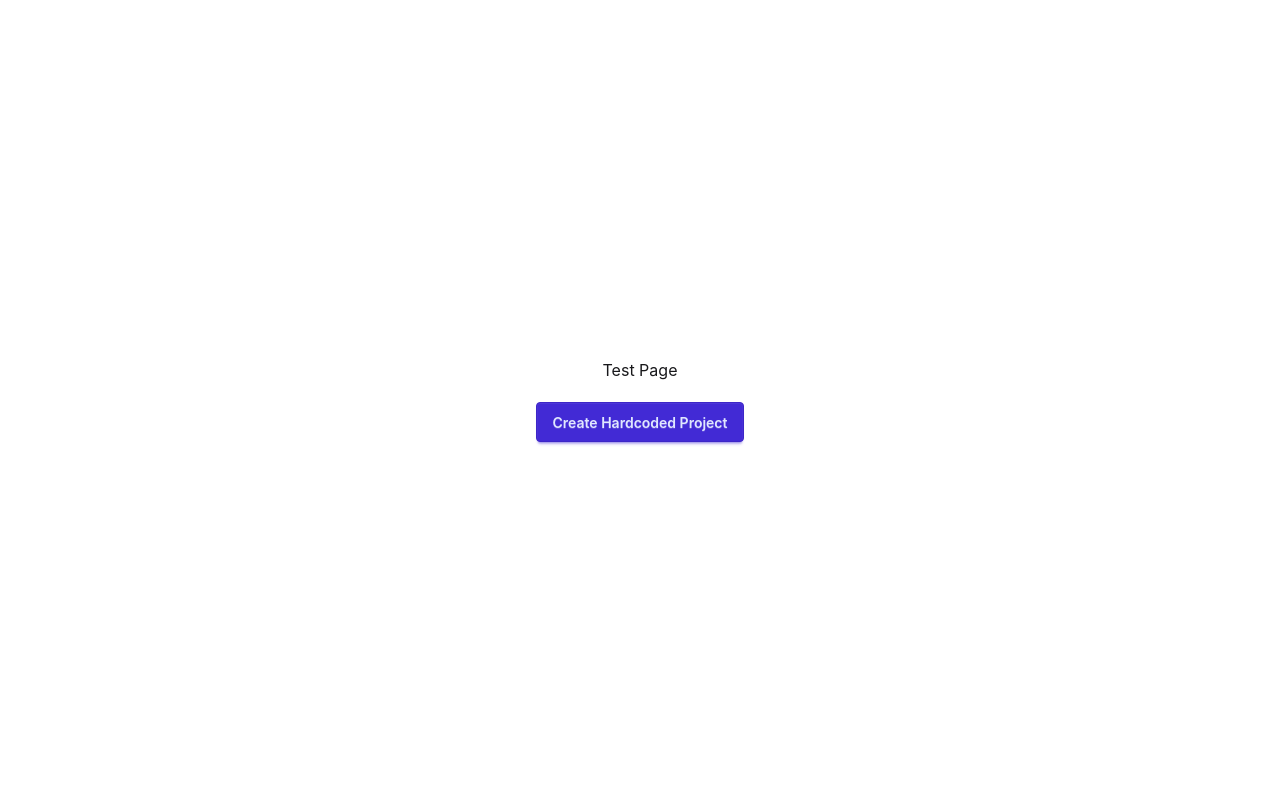
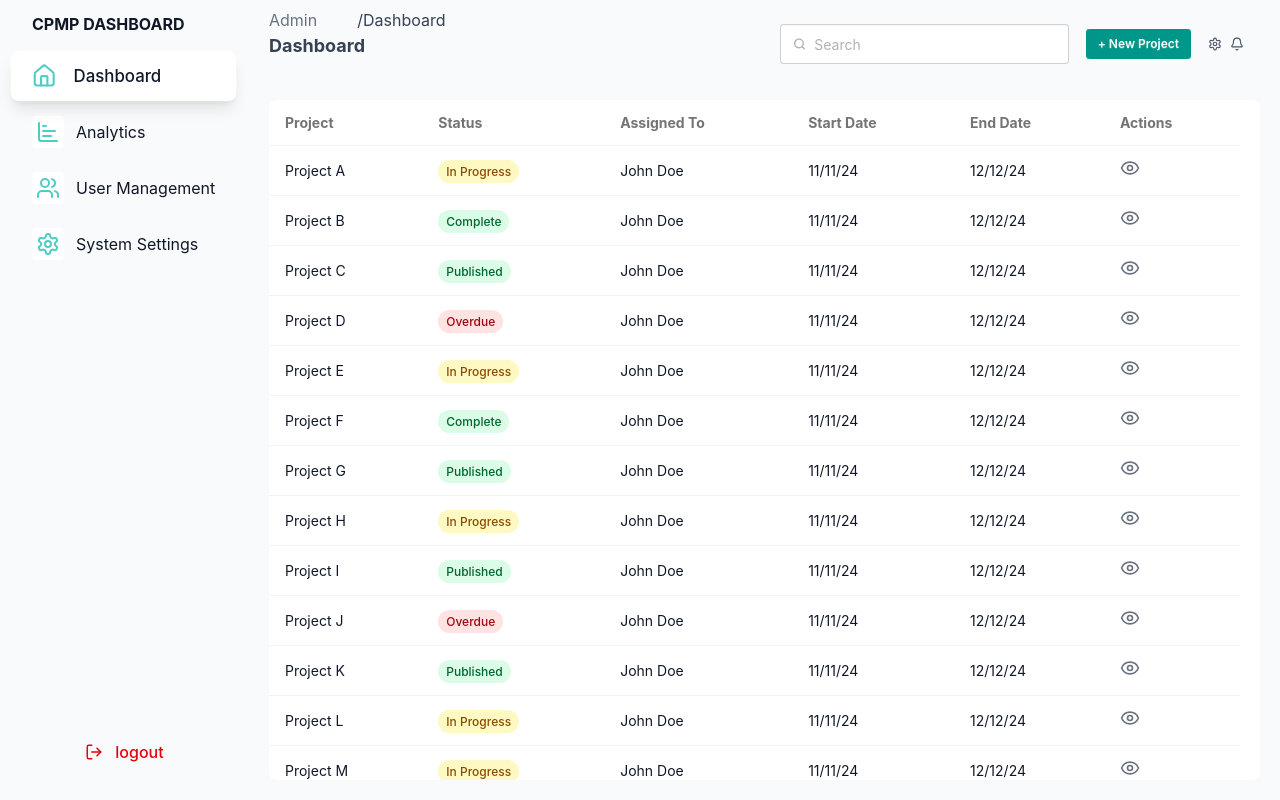
Before and after one commit to Mayoyo25/capstone, a React (Vite) app: page /test in a window 1280 px wide. Built offline with nearby package versions, Linux system fonts and the light colour scheme.

Commit message:
Dynamic table for diff roles

```diff
--- a/src/TestPage.jsx
+++ b/src/TestPage.jsx
@@ -1,19 +1,8 @@
-import { getProjects } from './services/projects';
+import DashboardComponent from './components/DashboardComponent';
 
 function TestPage() {
-  const handleTest = async () => {
-    const list = await getProjects();
-    console.log(list);
-  };
-
-  return (
-    <div className='h-screen w-screen flex flex-col justify-center items-center gap-5'>
-      <h1>Test Page</h1>
-      <button onClick={handleTest} className='btn btn-primary'>
-        Create Hardcoded Project
-      </button>
-    </div>
-  );
+  const userType = ['ADMIN', 'CLIENT', 'STUDENT', 'SUPERVISOR'];
+  return <DashboardComponent userType={userType[0]} />;
 }
 
 export default TestPage;
--- a/src/components/Dashboard.jsx
+++ b/src/components/Dashboard.jsx
@@ -1,7 +1,10 @@
+import useAuthStore from '../stores/authStore';
 import DashboardComponent from './DashboardComponent';
 
 function Dashboard() {
-  return <DashboardComponent />;
+  const { userData } = useAuthStore();
+
+  return <DashboardComponent userType={userData.user_type} />;
 }
 
 export default Dashboard;
--- a/src/components/DashboardComponent.jsx
+++ b/src/components/DashboardComponent.jsx
@@ -1,10 +1,14 @@
 import { useState, useRef } from 'react';
 import {
+  LogOut,
   House,
-  ChartNoAxesColumn,
-  ChartNoAxesCombined,
+  ChartBar,
+  Users,
   Globe,
-  LogOut,
+  FileText,
+  Settings,
+  Bell,
+  BookOpen,
 } from 'lucide-react';
 import DashboardTable from './DashboardTable';
 import DashboardTop from './DashboardTop';
@@ -31,42 +35,193 @@ export const ProjectStatusBadge = ({ status }) => {
   );
 };
 
-function DashboardComponent() {
+// Configuration for different user types
+const userTypeConfig = {
+  ADMIN: {
+    navItems: [
+      { id: 1, label: 'Dashboard', icon: House },
+      { id: 2, label: 'Analytics', icon: ChartBar },
+      { id: 3, label: 'User Management', icon: Users },
+      { id: 4, label: 'System Settings', icon: Settings },
+    ],
+    showNewProjectButton: false,
+  },
+  CLIENT: {
+    navItems: [
+      { id: 1, label: 'Dashboard', icon: House },
+      { id: 2, label: 'My Projects', icon: FileText },
+      { id: 3, label: 'New Project', icon: FileText },
+      { id: 4, label: 'Notifications', icon: Bell },
+    ],
+    showNewProjectButton: true,
+  },
+  SUPERVISOR: {
+    navItems: [
+      { id: 1, label: 'Dashboard', icon: House },
+      { id: 2, label: 'Student Progress', icon: ChartBar },
+      { id: 3, label: 'Projects', icon: FileText },
+      { id: 4, label: 'Approvals', icon: Globe },
+    ],
+    showNewProjectButton: false,
+  },
+  STUDENT: {
+    navItems: [
+      { id: 1, label: 'Dashboard', icon: House },
+      { id: 2, label: 'My Projects', icon: BookOpen },
+      { id: 3, label: 'Progress', icon: ChartBar },
+      { id: 4, label: 'Resources', icon: FileText },
+    ],
+    showNewProjectButton: false,
+  },
+};
+
+// Dynamic content generator based on user type and page
+const getPageContent = (activePage, userType) => {
+  const commonTable = (
+    <DashboardTable projects={temporaryProjects} userType={userType} />
+  );
+
+  const contentMap = {
+    ADMIN: {
+      1: commonTable,
+      2: <AnalyticsDashboard />,
+      3: <UserManagement />,
+      4: <SystemSettings />,
+    },
+    CLIENT: {
+      1: commonTable,
+      2: commonTable,
+      3: <div className='p-4'>New project form would appear here</div>,
+      4: <Notifications />,
+    },
+    SUPERVISOR: {
+      1: commonTable,
+      2: <StudentProgress />,
+      3: commonTable,
+      4: <ApprovalsDashboard />,
+    },
+    STUDENT: {
+      1: commonTable,
+      2: commonTable,
+      3: <StudentProgressView />,
+      4: <ResourcesLibrary />,
+    },
+  };
+
+  return contentMap[userType]?.[activePage] || <div>Page not found</div>;
+};
+
+// Example component placeholders - you would replace these with your actual components
+const AnalyticsDashboard = () => (
+  <div className='p-4'>
+    <h3 className='text-lg font-medium mb-4'>System Analytics</h3>
+    <div className='grid grid-cols-1 md:grid-cols-3 gap-4'>
+      <div className='bg-blue-100 p-4 rounded-lg'>Users</div>
+      <div className='bg-green-100 p-4 rounded-lg'>Projects</div>
+      <div className='bg-purple-100 p-4 rounded-lg'>Activity</div>
+    </div>
+  </div>
+);
+
+const UserManagement = () => (
+  <div className='p-4'>
+    <h3 className='text-lg font-medium mb-4'>Manage Users</h3>
+    <div className='bg-white rounded-lg shadow p-4'>
+      User table would go here
+    </div>
+  </div>
+);
+
+const SystemSettings = () => (
+  <div className='p-4'>
+    <h3 className='text-lg font-medium mb-4'>System Configuration</h3>
+    <div className='space-y-4'>
+      <div className='bg-gray-100 p-4 rounded-lg'>Settings form</div>
+    </div>
+  </div>
+);
+
+const Notifications = () => (
+  <div className='p-4'>
+    <h3 className='text-lg font-medium mb-4'>Your Notifications</h3>
+    <div className='space-y-2'>
+      {[1, 2, 3].map((i) => (
+        <div key={i} className='bg-white p-3 rounded-lg shadow'>
+          Notification {i}
+        </div>
+      ))}
+    </div>
+  </div>
+);
+
+const StudentProgress = () => (
+  <div className='p-4'>
+    <h3 className='text-lg font-medium mb-4'>Student Progress Tracking</h3>
+    <div className='grid grid-cols-1 md:grid-cols-2 gap-4'>
+      <div className='bg-yellow-100 p-4 rounded-lg'>Progress Chart</div>
+      <div className='bg-red-100 p-4 rounded-lg'>Performance Metrics</div>
+    </div>
+  </div>
+);
+
+const ApprovalsDashboard = () => (
+  <div className='p-4'>
+    <h3 className='text-lg font-medium mb-4'>Pending Approvals</h3>
+    <div className='bg-white rounded-lg shadow p-4'>
+      Approvals list would go here
+    </div>
+  </div>
+);
+
+const StudentProgressView = () => (
+  <div className='p-4'>
+    <h3 className='text-lg font-medium mb-4'>Your Progress</h3>
+    <div className='bg-green-100 p-4 rounded-lg'>
+      Progress visualization for student
+    </div>
+  </div>
+);
+
+const ResourcesLibrary = () => (
+  <div className='p-4'>
+    <h3 className='text-lg font-medium mb-4'>Learning Resources</h3>
+    <div className='grid grid-cols-1 md:grid-cols-3 gap-4'>
+      {['Resource 1', 'Resource 2', 'Resource 3'].map((res) => (
+        <div key={res} className='bg-blue-50 p-4 rounded-lg'>
+          {res}
+        </div>
+      ))}
+    </div>
+  </div>
+);
+
+function DashboardComponent({ userType }) {
   const tableContainerRef = useRef(null);
   const [activePage, setActivePage] = useState(1);
   const [isNewProjectModalOpen, setIsNewProjectModalOpen] = useState(false);
-
   const { logout } = useAuthStore();
 
-  // Function to open the modal
-  const openNewProjectModal = () => {
-    setIsNewProjectModalOpen(true);
-  };
+  const config = userTypeConfig[userType] || userTypeConfig.CLIENT;
+  const navItems = config.navItems;
 
-  // Function to close the modal
-  const closeNewProjectModal = () => {
-    setIsNewProjectModalOpen(false);
-  };
-
-  // Navigation items with icons and labels
-  const navItems = [
-    { id: 1, label: 'Dashboard', icon: House },
-    { id: 2, label: 'Track Progress', icon: ChartNoAxesColumn },
-    { id: 3, label: 'Monitor Students', icon: ChartNoAxesCombined },
-    { id: 4, label: 'Pending Approvals', icon: Globe },
-  ];
+  const openNewProjectModal = () => setIsNewProjectModalOpen(true);
+  const closeNewProjectModal = () => setIsNewProjectModalOpen(false);
 
   return (
     <>
-      <ClientNewProjectModal
-        isOpen={isNewProjectModalOpen}
-        onClose={closeNewProjectModal}
-      />
-      <main className='grid grid-cols-[299px_1fr] w-screen h-screen overflow-hidden text-gray-900 bg-gray-50'>
+      {config.showNewProjectButton && (
+        <ClientNewProjectModal
+          isOpen={isNewProjectModalOpen}
+          onClose={closeNewProjectModal}
+          user_type={userType}
+        />
+      )}
+
+      <main className='grid grid-cols-[249px_1fr] w-screen h-screen overflow-hidden text-gray-900 bg-gray-50'>
         {/* Left Navigation */}
-        <div className='p-3 flex items-start justify-between flex-col'>
+        <div className='p-3 px-4 flex items-start justify-between flex-col'>
           <div className='flex-1'>
-            <h2 className='px-4 text-lg font-bold mb-4 '>CPMP DASHBOARD</h2>
+            <h3 className='px-4 font-bold mb-4 '>CPMP DASHBOARD</h3>
             <nav className='space-y-2'>
               {navItems.map((item) => {
                 const Icon = item.icon;
@@ -74,21 +229,28 @@ function DashboardComponent() {
                   <button
                     key={item.id}
                     onClick={() => setActivePage(item.id)}
-                    className={`w-full flex items-center gap-3 cursor-pointer text-left px-4 py-2 rounded-md ${
+                    className={`w-full flex items-center gap-3 cursor-pointer text-left px-4 py-2 rounded-lg ${
                       activePage === item.id
-                        ? 'font-medium'
+                        ? 'font-medium bg-white scale-105 shadow-lg'
                         : 'hover:bg-neutral-200'
                     }`}
                   >
-                    <Icon className='w-5 h-5' />
+                    <Icon
+                      className='p-1 rounded-sm bg-white text-brand'
+                      size={32}
+                    />
                     {item.label}
                   </button>
                 );
               })}
             </nav>
           </div>
-          <div className='h-fit'>
-            <button onClick={logout} className='btn btn-error'>
+          <div className='h-fit mx-auto mb-4'>
+            <button
+              onClick={logout}
+              className='flex items-center gap-3 px-4 py-2 rounded-md hover:bg-neutral-200 text-red-600 font-medium cursor-pointer'
+              title='Logout'
+            >
               <LogOut size={18} /> logout
             </button>
           </div>
@@ -96,14 +258,19 @@ function DashboardComponent() {
 
         {/* Right Content */}
         <section className='grid grid-rows-[80px_1fr] overflow-hidden'>
-          <DashboardTop openNewProjectModal={openNewProjectModal} />
+          <DashboardTop
+            userType={userType}
+            openNewProjectModal={
+              config.showNewProjectButton ? openNewProjectModal : null
+            }
+          />
           <section className='w-full h-full p-5 flex flex-col overflow-hidden'>
             <div
               ref={tableContainerRef}
               className='flex-1 min-h-0 rounded-lg custom-relative-for-scrollbar overflow-hidden hover:overflow-y-auto bg-white'
             >
               <div className='custom-absolute-for-scrollbar inset-0 overflow-y-hidden hover:overflow-y-auto'>
-                {pageContents[activePage]}
+                {getPageContent(activePage, userType)}
               </div>
             </div>
           </section>
@@ -114,42 +281,3 @@ function DashboardComponent() {
 }
 
 export default DashboardComponent;
-
-// Dummy content for pages 1-5
-const pageContents = {
-  1: <DashboardTable projects={temporaryProjects} />,
-  2: (
-    <div className='p-4 text-center'>
-      <h3 className='text-lg font-medium mb-2'>Track Progress</h3>
-      <p className='text-gray-600'>
-        This section would show project progress tracking
-      </p>
-      <div className='mt-4 h-20 bg-blue-100 rounded-md flex items-center justify-center'>
-        <span>Progress Tracking Components</span>
-      </div>
-    </div>
-  ),
-  3: (
-    <div className='p-4 text-center'>
-      <h3 className='text-lg font-medium mb-2'>Student Monitoring</h3>
-      <div className='grid grid-cols-2 gap-4 mt-4'>
-        <div className='h-24 bg-green-100 rounded-md flex items-center justify-center'>
-          Student Activity
-        </div>
-        <div className='h-24 bg-green-100 rounded-md flex items-center justify-center'>
-          Performance Metrics
-        </div>
-      </div>
-    </div>
-  ),
-  4: (
-    <div className='p-4 text-center'>
-      <h3 className='text-lg font-medium mb-2'>Pending Approvals</h3>
-      <div className='mt-4 p-4 bg-purple-100 rounded-md'>
-        <p className='text-purple-800'>
-          Items awaiting approval would appear here
-        </p>
-      </div>
-    </div>
-  ),
-};
--- a/src/components/DashboardTable.jsx
+++ b/src/components/DashboardTable.jsx
@@ -3,22 +3,25 @@ import { Eye } from 'lucide-react';
 export const ProjectStatusBadge = ({ status }) => {
   const statusColors = {
     'In Progress': 'bg-yellow-100 text-yellow-800',
-    'Complete': 'bg-green-100 text-green-800',
-    'Published': 'bg-green-100 text-green-800',
-    'Overdue': 'bg-red-100 text-red-800'
+    Complete: 'bg-green-100 text-green-800',
+    Published: 'bg-green-100 text-green-800',
+    Overdue: 'bg-red-100 text-red-800',
   };
 
   return (
-    <span className={`px-2 py-1 rounded-full text-xs font-medium ${statusColors[status] || 'bg-gray-100 text-gray-800'}`}>
+    <span
+      className={`px-2 py-1 rounded-full text-xs font-medium ${
+        statusColors[status] || 'bg-gray-100 text-gray-800'
+      }`}
+    >
       {status}
     </span>
   );
 };
 
-
-function DashboardTable({projects}){
+function DashboardTable({ projects }) {
   return (
-    <table className="table w-full">
+    <table className='table w-full'>
       <thead>
         <tr>
           <th>Project</th>
@@ -30,20 +33,19 @@ function DashboardTable({projects}){
         </tr>
       </thead>
       <tbody>
-          {projects.map((project,i) => (
+        {projects.map((project) => (
           <tr key={project.id}>
-                   <th>{i + 1}</th>
             <td>
               <div>{project.name}</div>
             </td>
-                    <td className="px-4 py-3">
+            <td className='px-4 py-3'>
               <ProjectStatusBadge status={project.status} />
             </td>
             <td>{project.assignedTo}</td>
             <td>{project.startDate}</td>
             <td>{project.endDate}</td>
             <td>
-                      <button className="text-gray-500 hover:text-gray-700">
+              <button className='text-gray-500 hover:text-gray-700'>
                 <Eye size={20} />
               </button>
             </td>
@@ -51,6 +53,6 @@ function DashboardTable({projects}){
         ))}
       </tbody>
     </table>
- )
+  );
 }
-export default DashboardTable
+export default DashboardTable;
--- a/src/components/DashboardTop.jsx
+++ b/src/components/DashboardTop.jsx
@@ -1,13 +1,16 @@
 import { Bell, Settings } from 'lucide-react';
-function DashboardTop({ openNewProjectModal }) {
+function DashboardTop({ openNewProjectModal, userType }) {
   return (
     <section className='flex justify-between items-center px-5 mt-2 text-gray-600'>
       <div className='w-full h-full'>
-        <p className='text-gray-500'>
+        <p className='text-gray-700 flex gap-10'>
           {' '}
-          CLient <span className='text-gray-700'> /Dashboard</span>{' '}
+          <span className='text-gray-500'>
+            {userType.charAt(0).toUpperCase() + userType.slice(1).toLowerCase()}
+          </span>
+          /Dashboard
         </p>
-        <p className='text-lg font-bold text-gray-700'>Supervisor</p>
+        <p className='text-lg font-bold text-gray-700'>Dashboard</p>
       </div>
       <div className='flex items-center justify-end px-4 gap-4 w-full h-full '>
         <label className='input'>
```
Also changed, not shown: src/components/ClientNewProjectModal.jsx (+1 -6 lines). Lines whose indentation alone changed are shown as unchanged.
